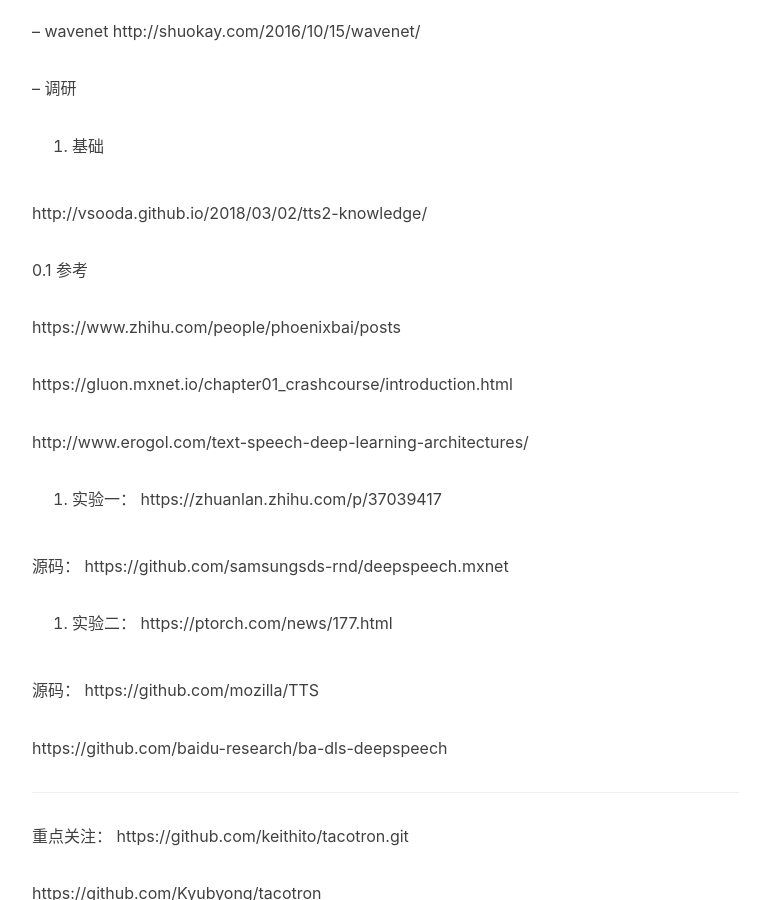
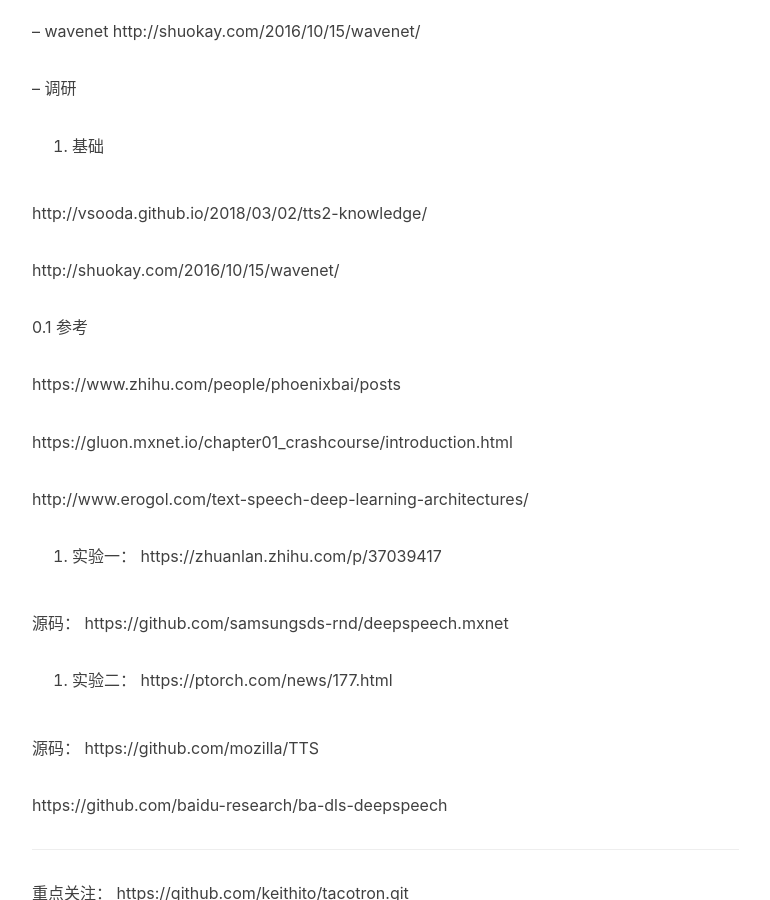
Before and after one commit to cddypang/cddypang.github.io, a Jekyll site: the page built from _posts/2018-08-28-端到端语音合成.md, in a window 1280 px wide and 900 px high, scrolled down 1542 px. Shown: the whole window, without its empty margins (233-1003 px from the left). Built offline with Jekyll 4.4.1, drawn with Linux system fonts in a browser that asks for light colours; nearby versions of some CDN libraries; comment, search, counter and statistics services are not loaded; part of the change alters nothing that is shown.

Commit message:
Update 2018-08-28-端到端语音合成.md

```diff
--- a/_posts/2018-08-28-端到端语音合成.md
+++ b/_posts/2018-08-28-端到端语音合成.md
@@ -60,6 +60,8 @@ http://shuokay.com/2016/10/15/wavenet/
 
 http://vsooda.github.io/2018/03/02/tts2-knowledge/
 
+http://shuokay.com/2016/10/15/wavenet/
+
 0.1 参考
 
 https://www.zhihu.com/people/phoenixbai/posts
```
